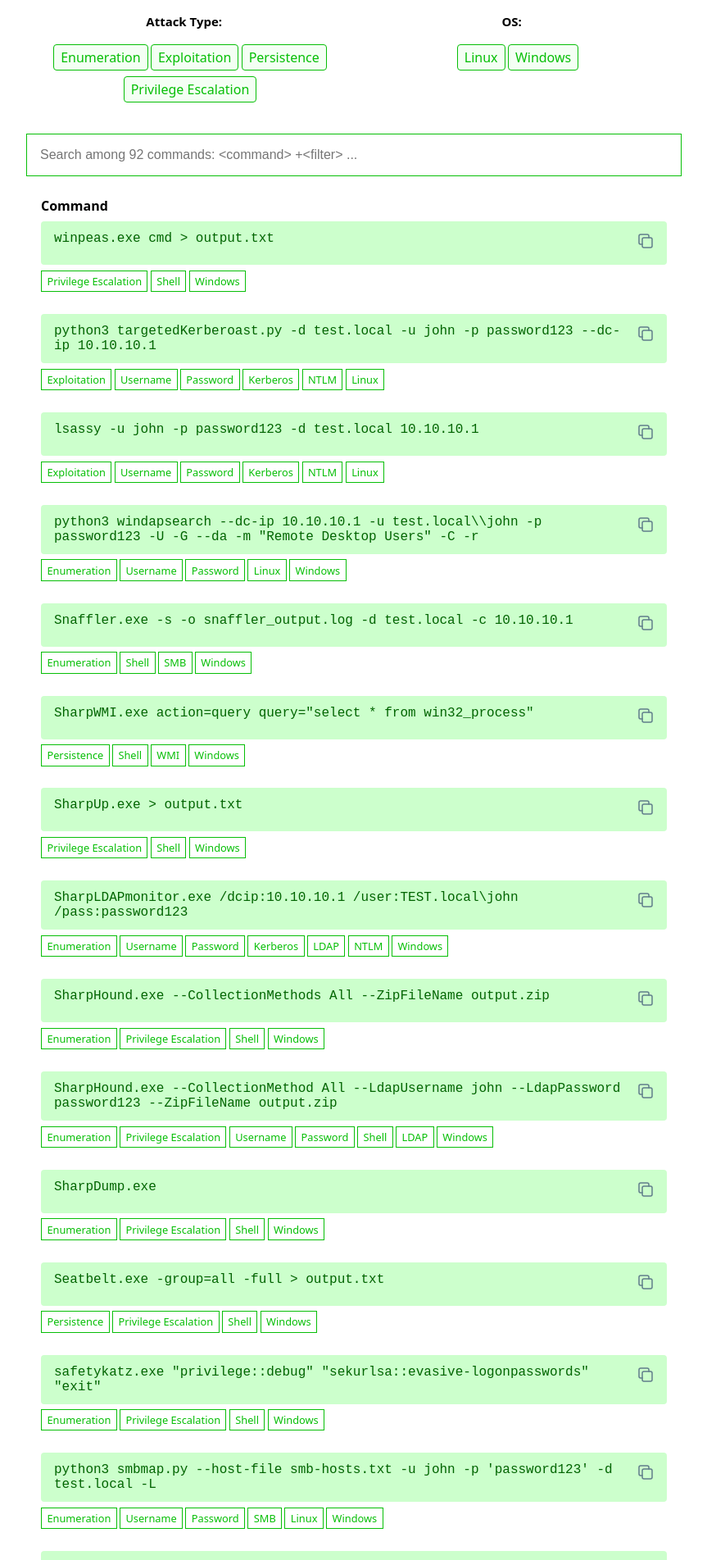
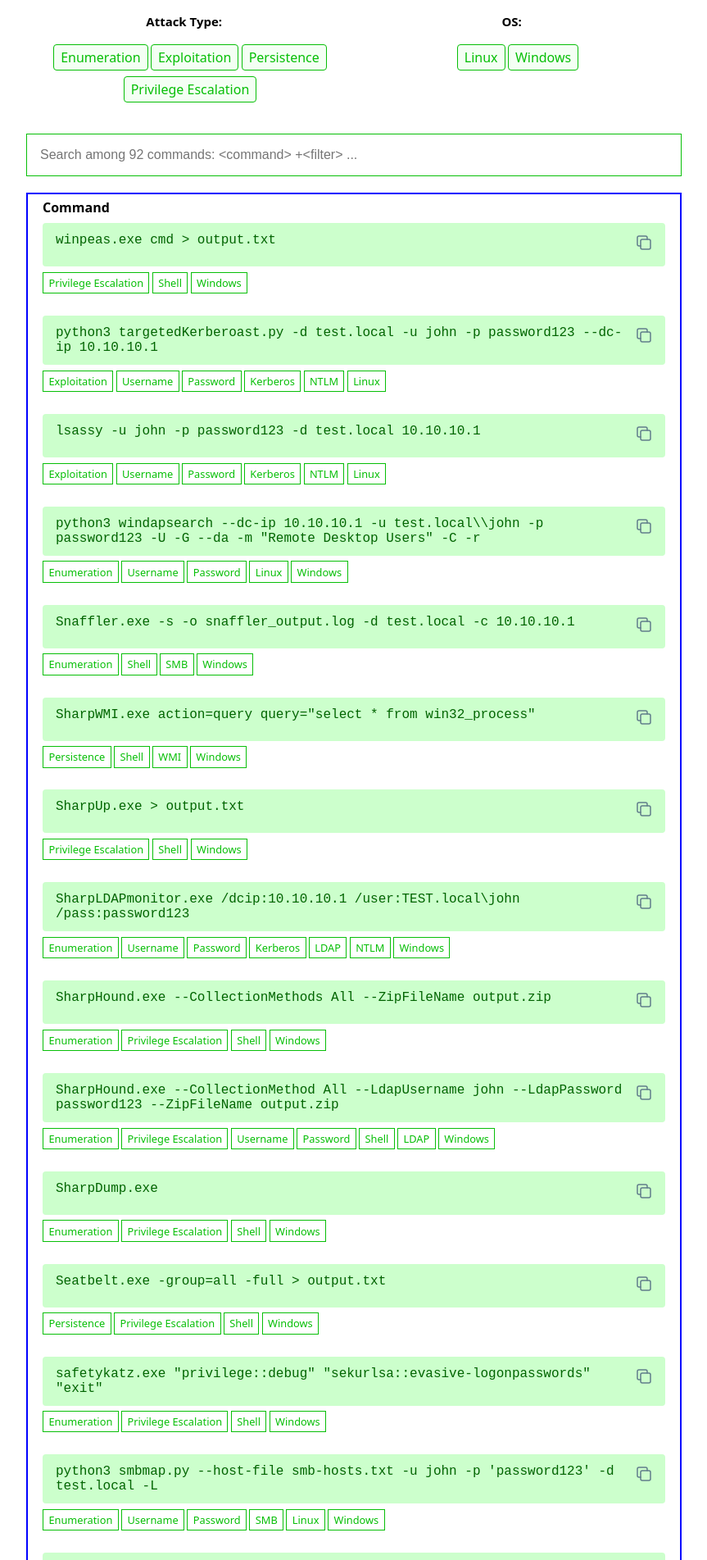
Before and after one commit to WADComs/WADComs.github.io, a Jekyll site: the page built from index.md, in a window 1280 px wide. Shown: the part 528-2431 px from the top of the page at 82% size, without its empty margins (208-1071 px from the left). Built offline with Jekyll 4.4.1, drawn with Linux system fonts in a browser that asks for light colours.

Commit message:
temp border colour

```diff
--- a/assets/style.scss
+++ b/assets/style.scss
@@ -145,6 +145,7 @@ h2, h3, h4, h5, h5 {
 
 #bin-table {
     width: 100%;
+    border: 2px solid blue;
 
     th, td {
         padding: 0.2em 1em;
```
